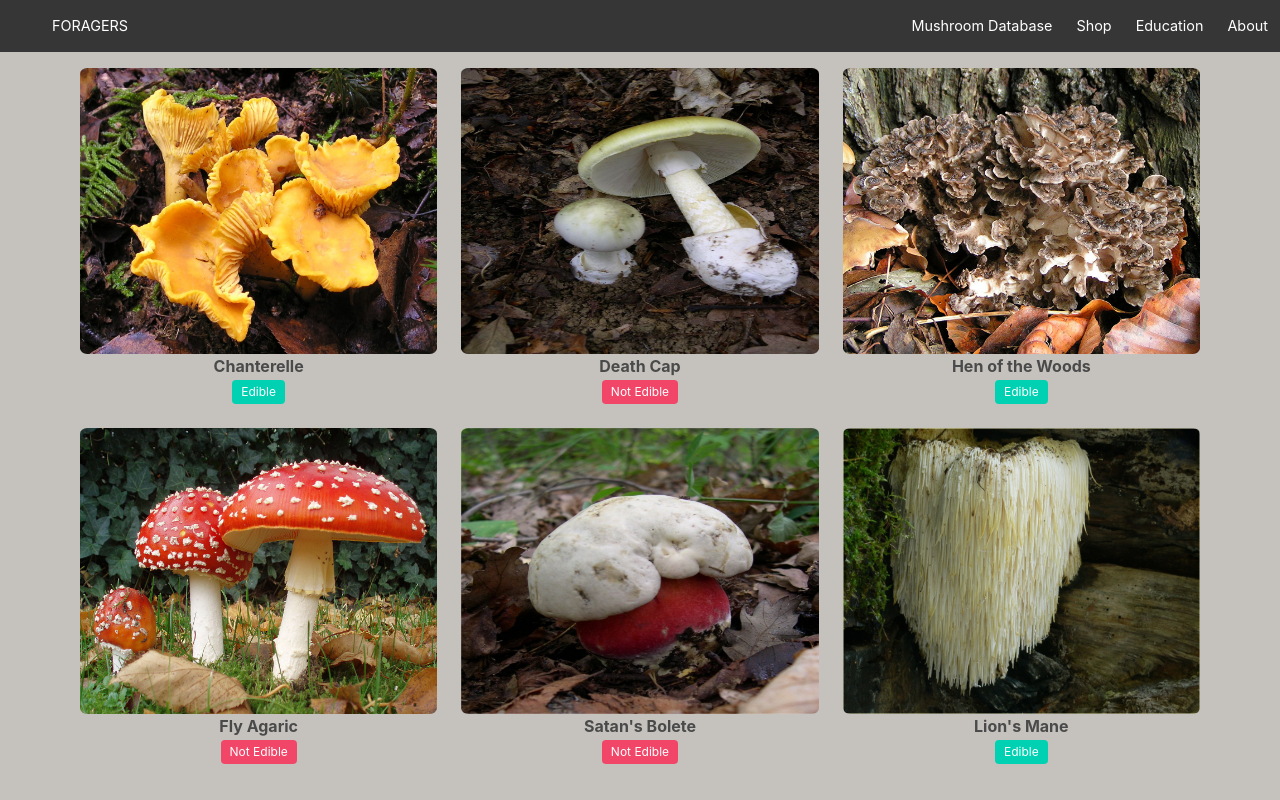
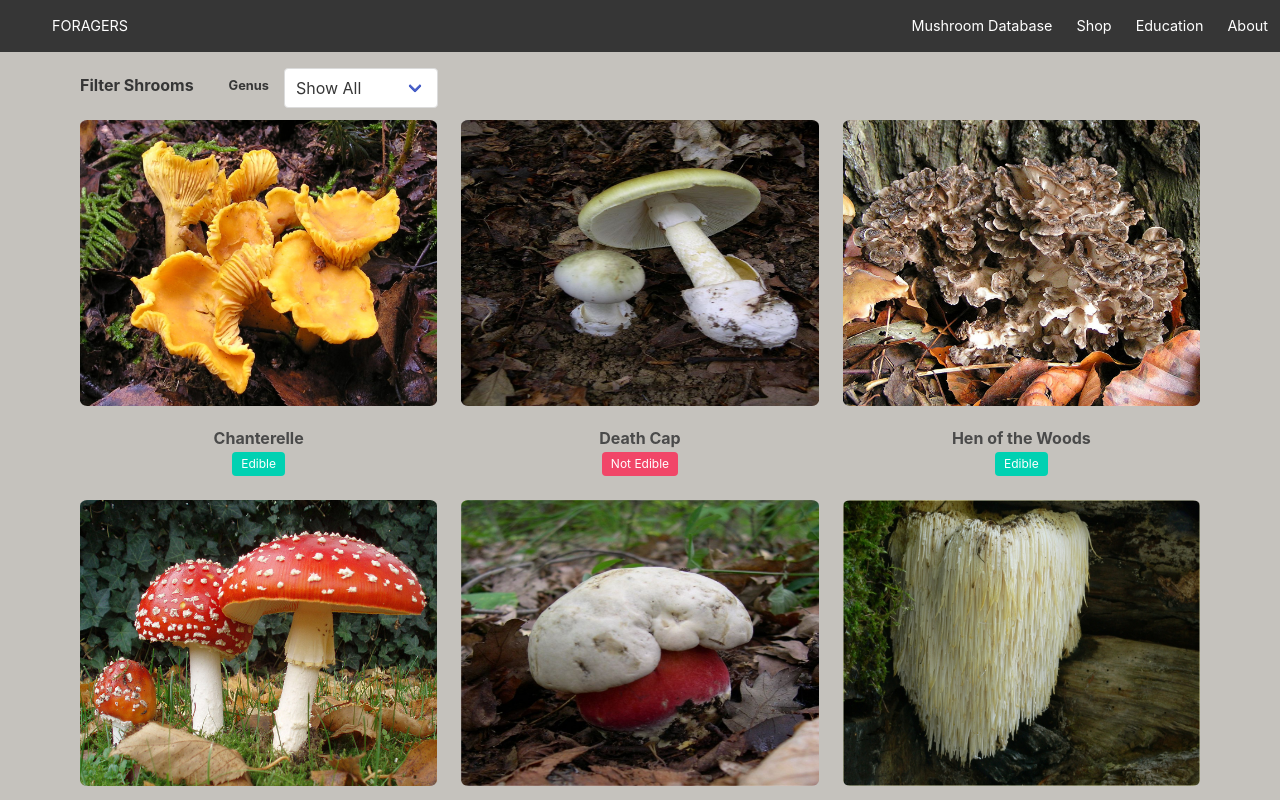
Before and after one commit to howlCode/foragers-react, a React (Create React App) app: page /shrooms in a window 1280 px wide. Shown: the top 800 px of the page. Built offline with nearby package versions, Linux system fonts and the light colour scheme.

Commit message:
Add shroom filter functions to Shroom component.

```diff
--- a/src/components/Shrooms/ShroomModal.css
+++ b/src/components/Shrooms/ShroomModal.css
@@ -6,3 +6,27 @@
   width: 0.5px;
   background: transparent;
 }
+
+.image {
+  margin-bottom: 20px;
+}
+
+.name {
+  font-size: 2rem;
+  font-weight: 200;
+}
+
+.genus {
+  font-size: 1rem;
+  font-weight: 200;
+  margin-bottom: 5px;
+}
+
+.edibile {
+  margin-bottom: 20px;
+}
+
+.description {
+  font-size: 1.2rem;
+  font-weight: 400;
+}
--- a/src/components/Shrooms/ShroomModal.js
+++ b/src/components/Shrooms/ShroomModal.js
@@ -13,13 +13,20 @@ const ShroomModal = props => {
         <p class="image is-4by3">
           <img src={props.shroom.image} alt={props.shroom.common_name} />
         </p>
-        <p className="has-text-light has-text-centered">
+        <p className="has-text-light has-text-centered name">
           {props.shroom.common_name}
         </p>
-        <p className="has-text-light has-text-centered is-italic">
+        <p className="has-text-light has-text-centered is-italic genus">
           {props.shroom.genus}
         </p>
-        <p className="has-text-light has-text-justified">
+        <p className="has-text-centered edibile">
+          <span
+            className={props.shroom.edible ? "tag is-primary" : "tag is-danger"}
+          >
+            {props.shroom.edible ? "Edible" : "Not Edible"}
+          </span>
+        </p>
+        <p className="has-text-light has-text-justified description">
           {props.shroom.description}
         </p>
       </div>
--- a/src/components/Shrooms/Shrooms.css
+++ b/src/components/Shrooms/Shrooms.css
@@ -1,3 +1,14 @@
 .section {
   background-color: #c5c2bd;
 }
+
+.label {
+  padding-right: 15px;
+  margin-top: 5px;
+  vertical-align: center;
+}
+
+.filter-selector {
+  margin-top: 8px;
+  font-size: 0.8rem !important;
+}
--- a/src/components/Shrooms/Shrooms.js
+++ b/src/components/Shrooms/Shrooms.js
@@ -5,9 +5,21 @@ import shrooms from "./dummy_data/shrooms_dev";
 
 class Shrooms extends Component {
   state = {
+    shrooms: shrooms,
+    filteredShrooms: shrooms,
+    genus: [],
     shroom: [],
     isOpen: false
   };
+
+  componentDidMount() {
+    let genusPool = [];
+    this.state.shrooms.map(genus => {
+      genusPool.push(genus.genus);
+      return genusPool;
+    });
+    this.setState({ genus: genusPool });
+  }
 
   shroomModal = shroom => {
     this.setState({ shroom: shroom, isOpen: true });
@@ -18,12 +30,41 @@ class Shrooms extends Component {
       isOpen: !this.state.isOpen
     });
   };
+
+  toggleSelection = selection => {
+    if (selection.target.value !== "all") {
+      const filteredShrooms = this.state.shrooms.filter(
+        shroom => shroom.genus === selection.target.value
+      );
+      this.setState({ filteredShrooms: filteredShrooms });
+    } else {
+      this.setState({ filteredShrooms: shrooms });
+    }
+  };
+
   render() {
     return (
       <section className="section">
         <div className="container is-fluid">
+          <div className="field is-horizontal">
+            <label className="label" style={{ marginRight: "20px" }}>
+              Filter Shrooms
+            </label>
+            <label className="label filter-selector">Genus</label>
+            <div className="has-text-centered control">
+              <div className="select">
+                <select onChange={this.toggleSelection}>
+                  <option value="all">Show All</option>
+                  {this.state.genus.map(genus => (
+                    <option>{genus}</option>
+                  ))}
+                </select>
+              </div>
+            </div>
+          </div>
+
           <div className="columns is-multiline">
-            {shrooms.map(shroom => (
+            {this.state.filteredShrooms.map(shroom => (
               <div
                 className="column is-one-third"
                 key={shroom.id}
```
